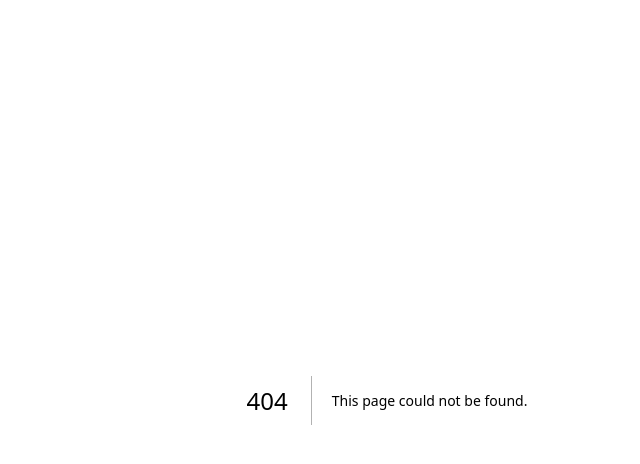
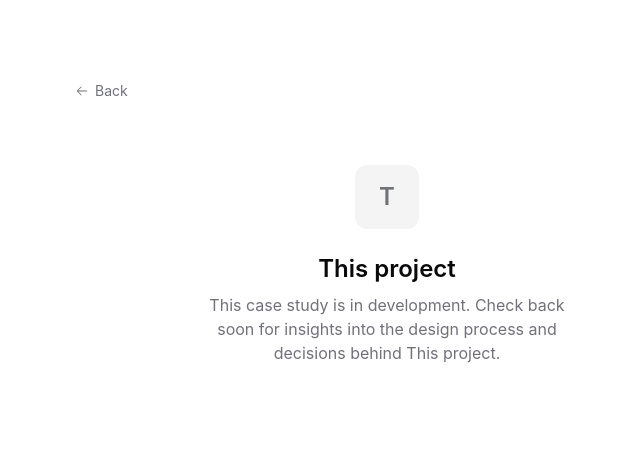
Before and after one commit to Kingovie/portfolio-tailwind, a Next.js app: page /coming-soon in a window 1280 px wide. Before the commit this address had no page. Shown: the top 464 px of the page, without its empty margins (253-893 px from the left). Built offline with nearby package versions, Linux system fonts and the light colour scheme.

Commit message:
create coming-soon page for featured projects

```diff
--- /dev/null
+++ b/app/coming-soon/page.tsx
@@ -0,0 +1,41 @@
+"use client";
+
+import { Suspense } from "react";
+import { useSearchParams } from "next/navigation";
+import Link from "next/link";
+import { ArrowLeft } from "@phosphor-icons/react";
+
+function Content() {
+  const searchParams = useSearchParams();
+  const project = searchParams.get("project") || "This project";
+
+  return (
+    <div className="max-w-2xl mx-auto px-4 sm:px-6 py-20">
+      <Link
+        href="/"
+        className="inline-flex items-center gap-1.5 text-sm text-muted-foreground hover:text-foreground transition-colors duration-150 mb-16"
+      >
+        <ArrowLeft size={14} />
+        Back
+      </Link>
+
+      <div className="flex flex-col items-center text-center">
+        <div className="w-16 h-16 rounded-xl bg-secondary flex items-center justify-center mb-6">
+          <span className="text-2xl font-semibold text-muted-foreground">{project[0]}</span>
+        </div>
+        <h1 className="text-2xl font-semibold mb-2">{project}</h1>
+        <p className="text-muted-foreground max-w-sm">
+          This case study is in development. Check back soon for insights into the design process and decisions behind {project}.
+        </p>
+      </div>
+    </div>
+  );
+}
+
+export default function ComingSoon() {
+  return (
+    <Suspense fallback={<div className="max-w-2xl mx-auto px-4 sm:px-6 py-20" />}>
+      <Content />
+    </Suspense>
+  );
+}
--- a/app/page.tsx
+++ b/app/page.tsx
@@ -24,8 +24,8 @@ const portfolioData = {
     url: "#",
   },
   featured: [
-    { name: "Startsmart", role: "Side Project", description: "Know if your business idea is worth starting.", url: "#", image: "/startsmart-logo.png" },
-    { name: "PropertyHub", role: "Side Project", description: "Find and compare properties across Nigeria without switching platforms.", url: "#", image: "/propertyhub-logo.png" }
+    { name: "Startsmart", role: "Side Project", description: "Know if your business idea is worth starting.", url: "/coming-soon?project=Startsmart", image: "/startsmart-logo.png" },
+    { name: "PropertyHub", role: "Side Project", description: "Find and compare properties across Nigeria without switching platforms.", url: "/coming-soon?project=PropertyHub", image: "/propertyhub-logo.png" }
   ],
   projects: [
     { name: "BringGoods", category: "Mobile App", description: "A hyperlocal e-commerce platform that delivers fresh food in under 30 minutes across Lagos, Nigeria with a unique price negotiation feature.", slug: "bringgoods", image: "/projects/Scene-1.png" },
```
